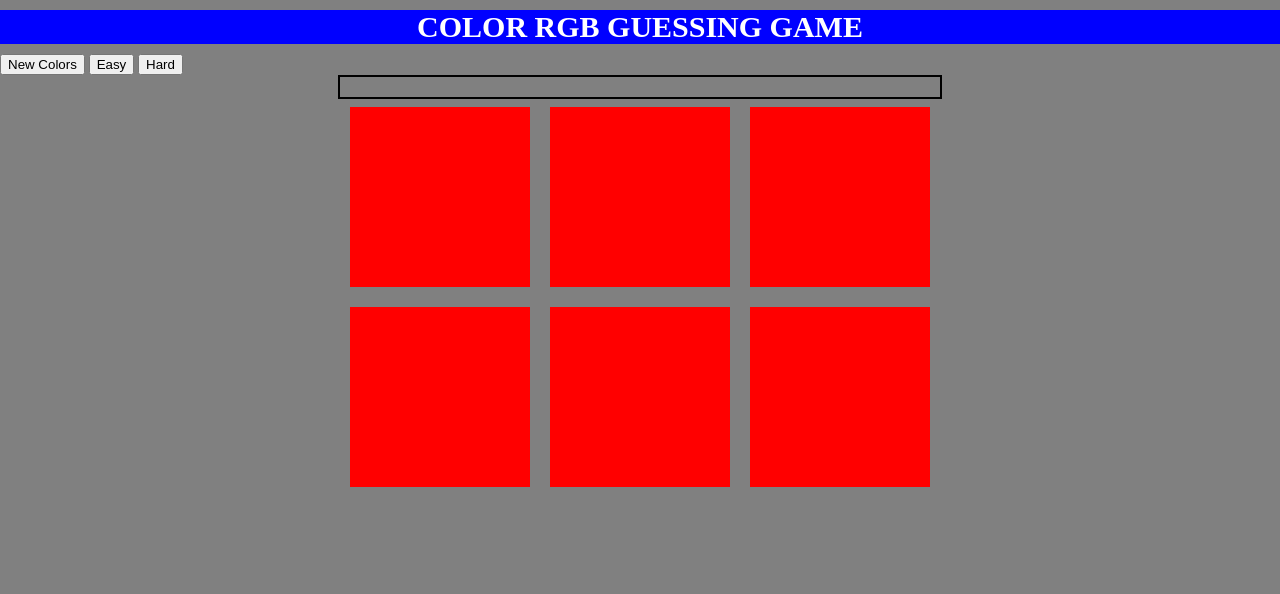
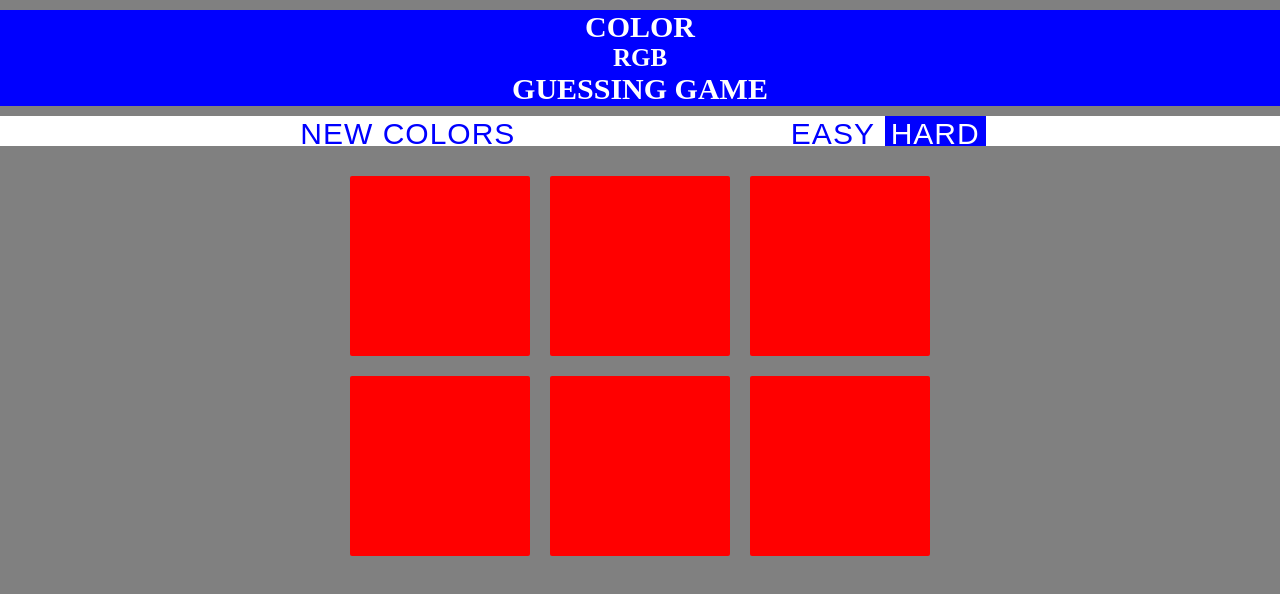
Before and after one commit to kadirgulec/GuessTheColorGame, a plain HTML site: page index.html in a window 1280 px wide. Drawn offline with Linux system fonts and the light colour scheme.

Commit message:
new styles

```diff
--- a/style.css
+++ b/style.css
@@ -7,7 +7,7 @@ body{
     max-width: 600px;
     margin: 0 auto;
     padding-top: 20px;
-    border: 2px solid;
+
 }
 .square{
     width: 30%;
@@ -15,6 +15,7 @@ body{
     padding-bottom: 30%;
     float: left;
     margin: 10px;
+    border-radius: 2px;
 }
 h1{
     color:white;
@@ -25,3 +26,40 @@ h1{
     text-transform: uppercase;
     margin: 10px 0px;
 }
+#color-display{
+    display: block;
+    font-size: 25px;
+}
+#options{
+    background-color: white;
+    height: 30px;
+    text-align: center;
+    color: rgb(0, 0, 0);
+}
+#message{
+    text-transform: uppercase;
+    color: blue;
+    font-size: 20px;
+    display: inline-block;
+    width: 20%;
+}
+button{
+    color: blue;
+    text-transform: uppercase;
+    height: 100%;
+    font-size: 2em;
+    background-color: white;
+    letter-spacing: 1px;
+    transition: all 0.3s;
+}
+button:hover{
+    background-color: blue;
+    color: white;
+}
+.selected{
+    background-color:  blue;
+    color: white;
+}
+*{
+    border: 0px solid red;
+}
```
